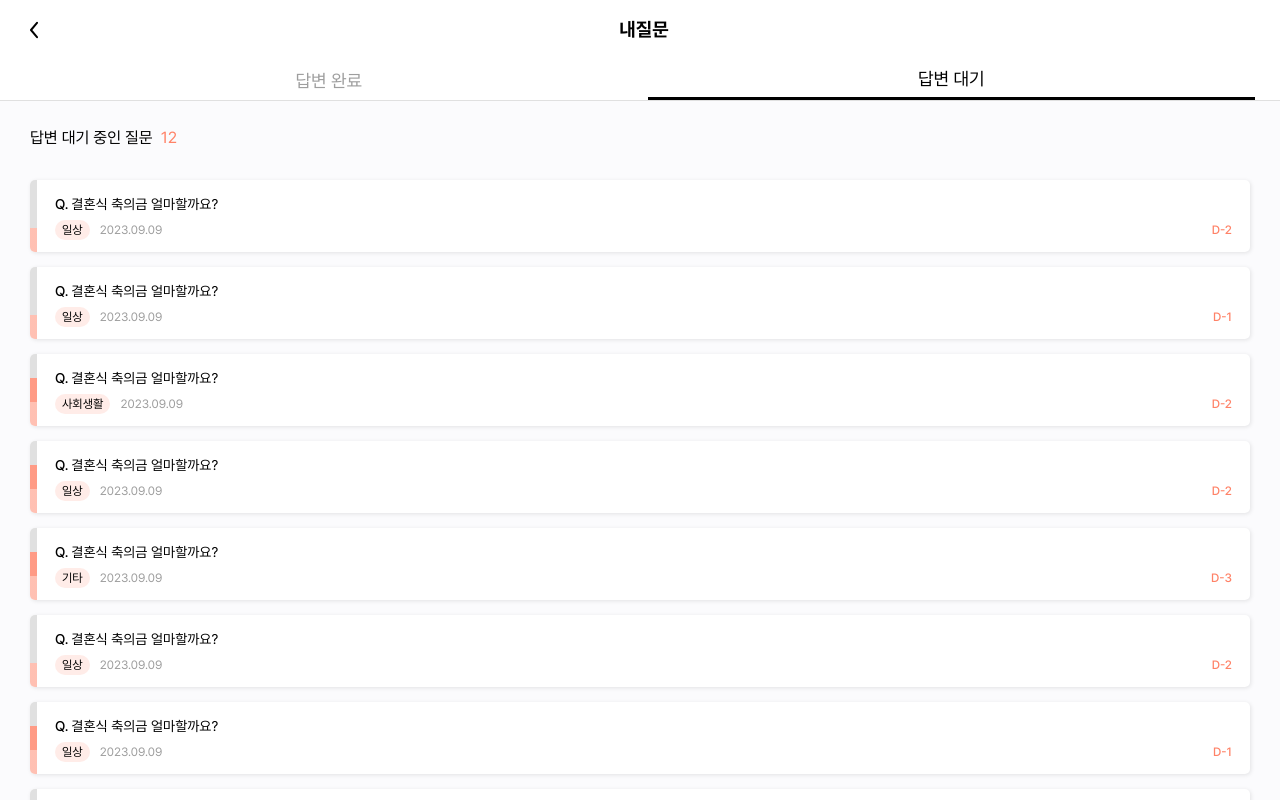
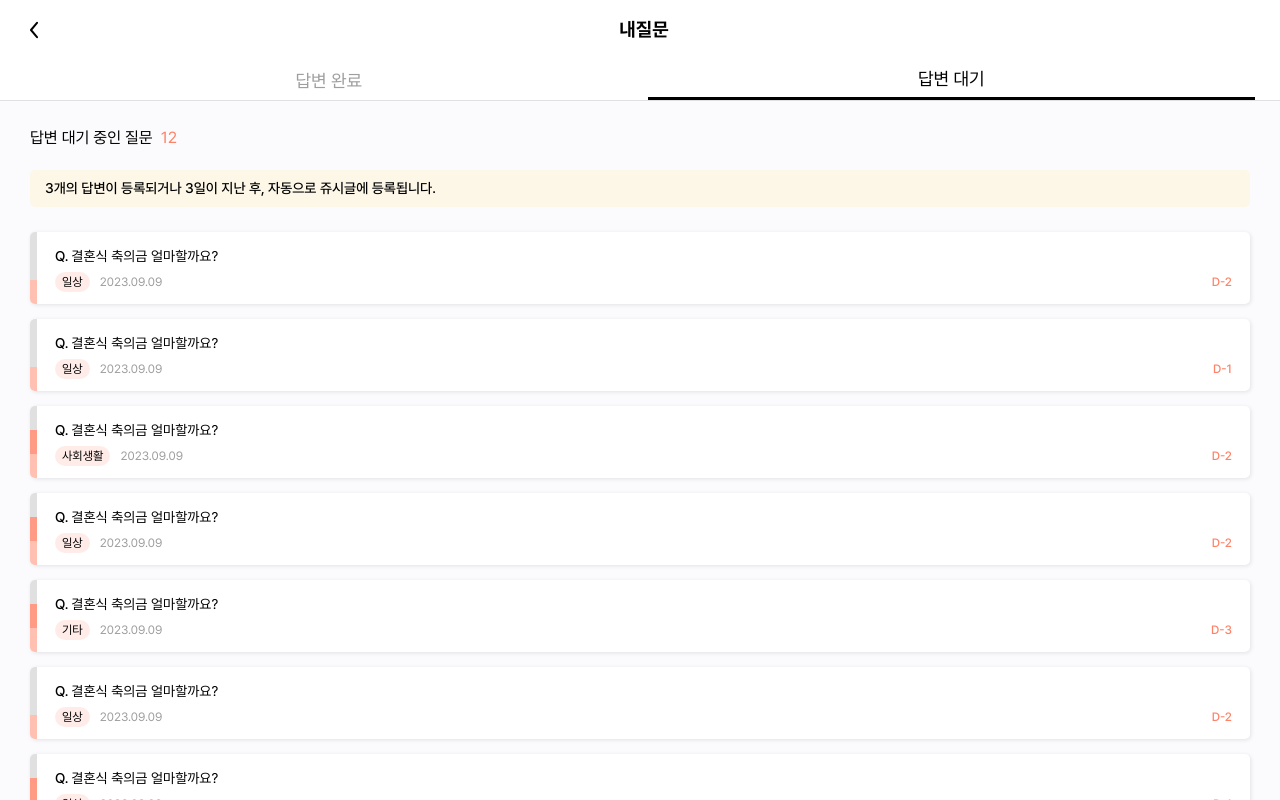
Before and after one commit to whatever-mentoring/juitcy-front, a React (Create React App) app: page /myQna in a window 1280 px wide. Both pictures are taken after a click on the element "답변 대기". Shown: the top 800 px of the page. Built offline with nearby package versions, Linux system fonts and the light colour scheme.

Commit message:
feat: 쥬시글 등록 정책 안내 label 추가

```diff
--- a/src/assets/common.ts
+++ b/src/assets/common.ts
@@ -12,7 +12,7 @@ export const EntireContainer = styled.div`
   .mypage-qna-list {
     display: flex;
     flex-direction: column;
-    padding: 30px 0px 5px 0px;
+    padding: 25px 0px 5px 0px;
     gap: 15px;
   }
 `;
--- /dev/null
+++ b/src/components/NotcieLabel.tsx
@@ -0,0 +1,25 @@
+import { styled } from 'styled-components';
+import { Palette } from 'styles/Palette';
+import Typo from 'styles/Typo';
+
+export const NoticeLabel = ({
+  children,
+  margin,
+}: {
+  children: string;
+  margin?: string;
+}) => {
+  return (
+    <Container margin={margin}>
+      <Typo.b3>{children}</Typo.b3>
+    </Container>
+  );
+};
+
+const Container = styled.div<{ margin?: string }>`
+  width: 100%;
+  padding: 8px 15px;
+  background: ${Palette.Sub};
+  border-radius: 5px;
+  margin: ${({ margin }) => (margin ? margin : '0px')};
+`;
--- a/src/pages/Mypage/MyQna/index.tsx
+++ b/src/pages/Mypage/MyQna/index.tsx
@@ -2,6 +2,7 @@ import { EntireContainer, Row } from 'assets/common';
 import { Header } from 'components/Header';
 import { MyQnaListBox } from 'components/Mypage/MyQnaListBox';
 import { Waitingtab } from 'components/Mypage/WaitingTab';
+import { NoticeLabel } from 'components/NotcieLabel';
 import { useState } from 'react';
 import { Palette } from 'styles/Palette';
 import Typo from 'styles/Typo';
@@ -96,6 +97,13 @@ export const MyQna = () => {
           <Typo.b2>{text} &nbsp;</Typo.b2>
           <Typo.b2 color={Palette.Main}>12</Typo.b2>
         </Row>
+        {nowTab === 1 ? (
+          <NoticeLabel margin="20px 0 0 0">
+            3개의 답변이 등록되거나 3일이 지난 후, 자동으로 쥬시글에 등록됩니다.
+          </NoticeLabel>
+        ) : (
+          <></>
+        )}
         <div className="mypage-qna-list">
           {fakeData.map((data: any, index: number) => (
             <MyQnaListBox
--- a/src/styles/Palette.tsx
+++ b/src/styles/Palette.tsx
@@ -6,7 +6,7 @@ const main: string = userType == 1 ? '#3F6EFF' : '#FF8267';
 export const Palette = {
   Grey: '#e7e7e7',
   Main: main,
-  Sub: '#fdf738',
+  Sub: '#FDF7E8',
 
   White: '#FFFFFF',
   Gray05: '#FBFBFD',
```
